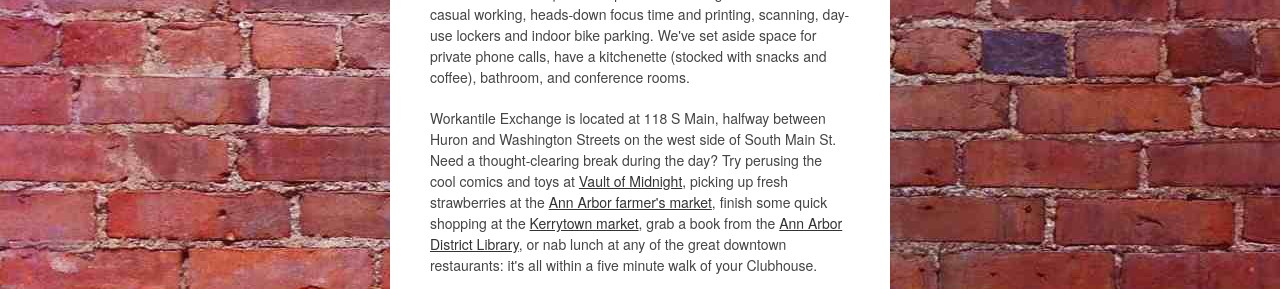
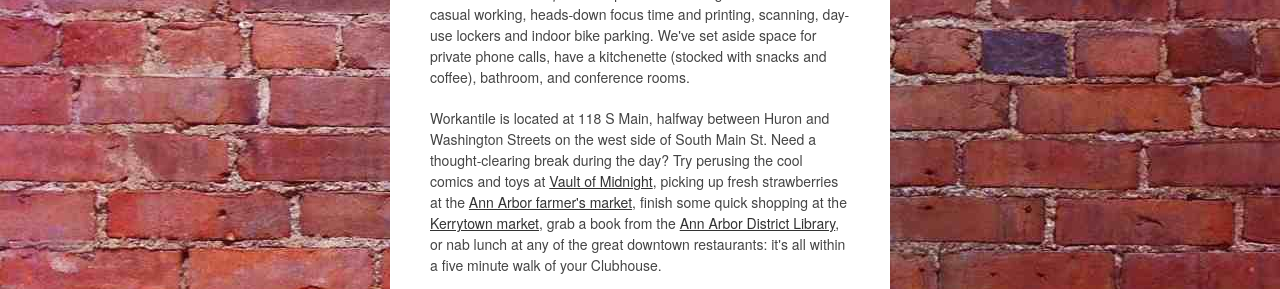
Before and after one commit to trek/workantile.github.com, a plain HTML site: page index.html in a window 1280 px wide. Shown: the part 339-628 px from the top of the page. Drawn offline with Linux system fonts and the light colour scheme.

Commit message:
no 'Exchange'

```diff
--- a/index.html
+++ b/index.html
@@ -22,7 +22,7 @@
         bathroom, and conference rooms.
       </p>
       <p>
-        Workantile Exchange is located at 118 S Main,
+        Workantile is located at 118 S Main,
         halfway between Huron and Washington Streets on the west
         side of South Main St. Need a thought-clearing
         break during the day? Try perusing the cool comics and toys
```
